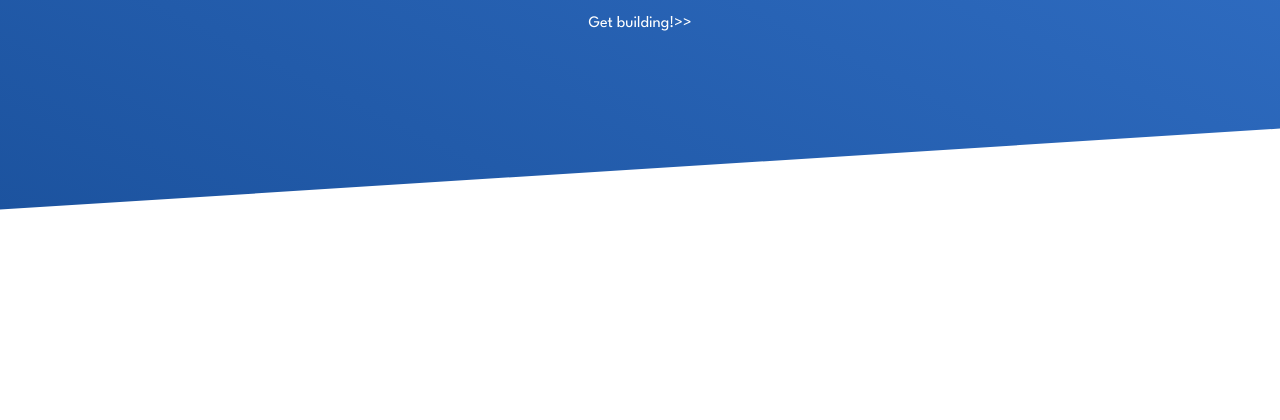
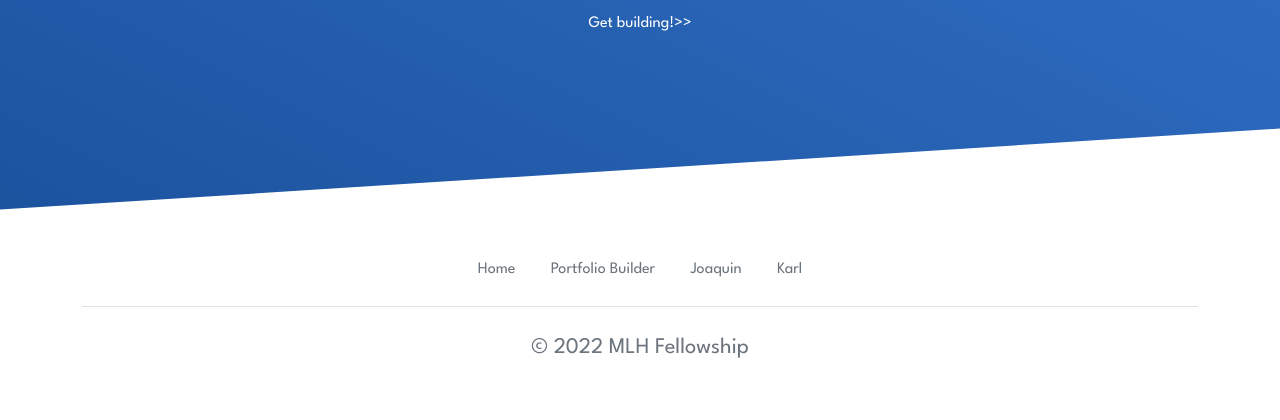
Before and after one commit to Schorcher5/project-crab-gang, a Flask app: page / in a window 1280 px wide. Shown: the part 1462-1882 px from the top of the page. Before the commit the page ends 1672 px from the top, so only its background shows below. Run offline with Flask 2, Linux system fonts and the light colour scheme.

Commit message:
Adding structure/bootstrap template for the footer

```diff
--- a/app/templates/blocks/footer.html
+++ b/app/templates/blocks/footer.html
@@ -1 +1,12 @@
 <!-- TODO: make footer -->
+<div class="container">
+  <footer class="py-3 my-4">
+    <ul class="nav justify-content-center border-bottom pb-3 mb-3">
+      <li class="nav-item"><a href="/" class="nav-link px-2 text-muted">Home</a></li>
+      <li class="nav-item"><a href="/form" class="nav-link px-2 text-muted">Portfolio Builder</a></li>
+      <li class="nav-item"><a href="/joaquin" class="nav-link px-2 text-muted">Joaquin</a></li>
+      <li class="nav-item"><a href="/karl" class="nav-link px-2 text-muted">Karl</a></li>
+    </ul>
+    <p class="text-center text-muted">&copy; 2022 MLH Fellowship</p>
+  </footer>
+</div>
```
